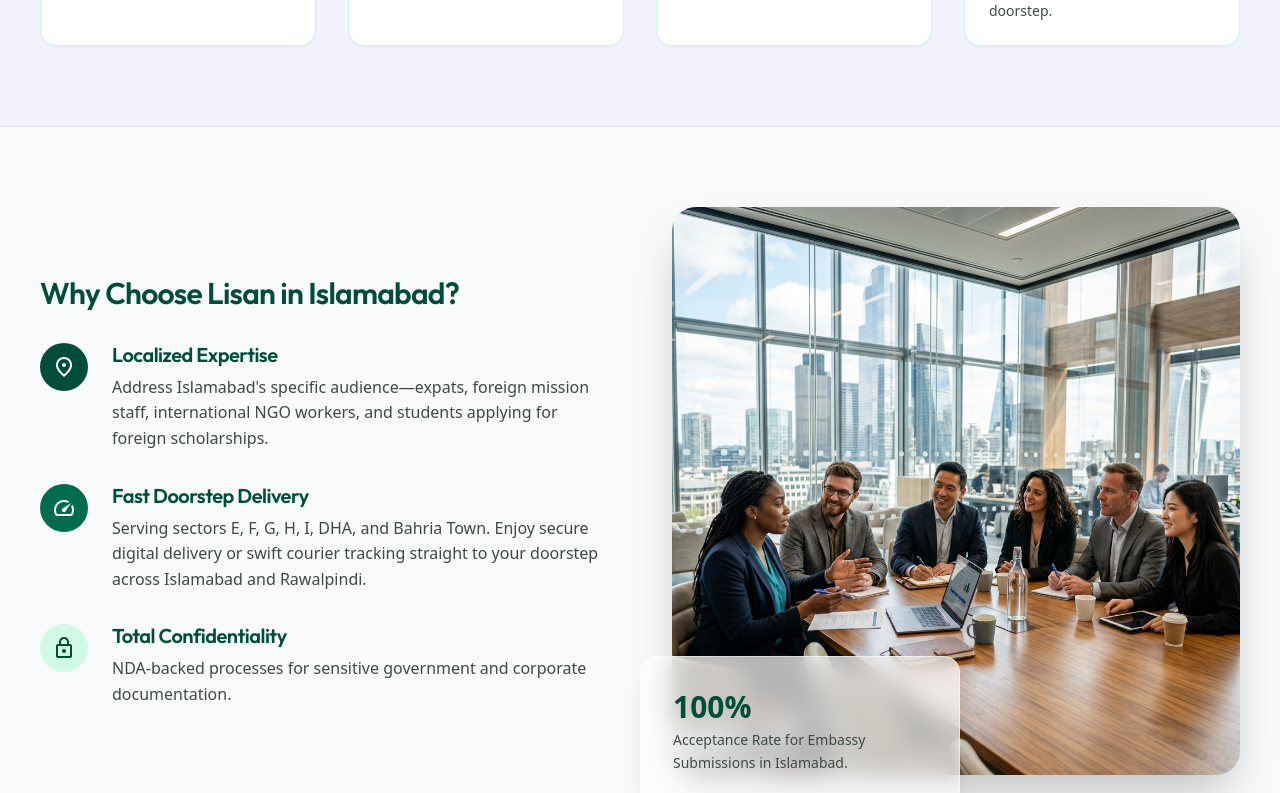
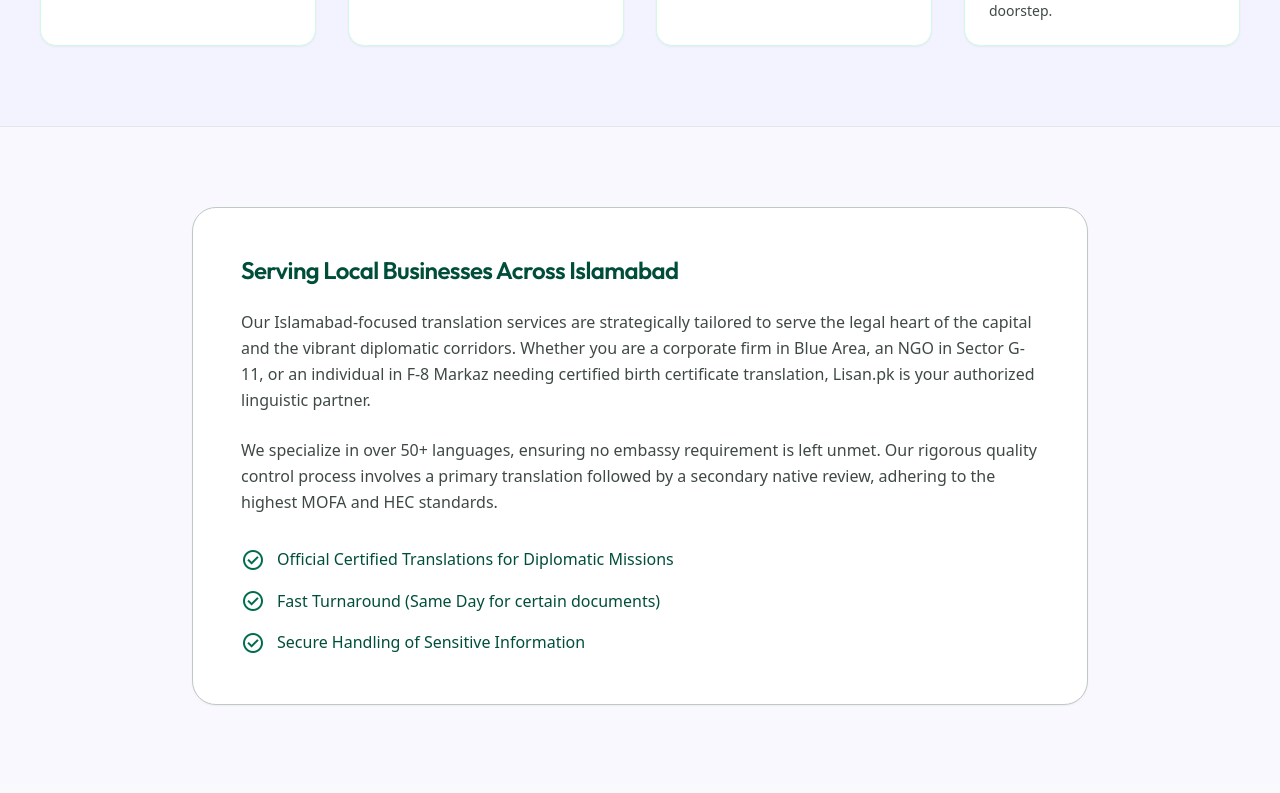
Before and after one commit to Usama-remote-worker/lisan.pk, a Next.js app: page /translation-services-islamabad in a window 1280 px wide. Shown: the part 2380-3173 px from the top of the page. Built offline with nearby package versions, Linux system fonts and the light colour scheme.

Commit message:
UI: Added localized SEO paragraph block to Islamabad page

```diff
--- a/src/app/translation-services-islamabad/page.tsx
+++ b/src/app/translation-services-islamabad/page.tsx
@@ -147,6 +147,33 @@ export default function IslamabadTranslationPage() {
                     </div>
                 </section>
 
+                {/* Local SEO Paragraph Section */}
+                <section className="py-[80px] max-w-[1280px] mx-auto px-4 md:px-[40px]">
+                    <div className="max-w-4xl mx-auto bg-white p-8 md:p-12 rounded-[1.5rem] border border-[#bec9c2] shadow-sm">
+                        <h2 className="text-[24px] font-semibold text-[#004e3a] mb-6">Serving Local Businesses Across Islamabad</h2>
+                        <p className="text-[16px] text-[#3f4944] leading-relaxed mb-6">
+                            Our Islamabad-focused translation services are strategically tailored to serve the legal heart of the capital and the vibrant diplomatic corridors. Whether you are a corporate firm in Blue Area, an NGO in Sector G-11, or an individual in F-8 Markaz needing certified birth certificate translation, Lisan.pk is your authorized linguistic partner.
+                        </p>
+                        <p className="text-[16px] text-[#3f4944] leading-relaxed mb-8">
+                            We specialize in over 50+ languages, ensuring no embassy requirement is left unmet. Our rigorous quality control process involves a primary translation followed by a secondary native review, adhering to the highest MOFA and HEC standards.
+                        </p>
+                        <div className="space-y-4">
+                            <div className="flex items-center gap-3 text-[#004e3a] font-medium">
+                                <span className="material-symbols-outlined text-[#006c4e]">check_circle</span>
+                                Official Certified Translations for Diplomatic Missions
+                            </div>
+                            <div className="flex items-center gap-3 text-[#004e3a] font-medium">
+                                <span className="material-symbols-outlined text-[#006c4e]">check_circle</span>
+                                Fast Turnaround (Same Day for certain documents)
+                            </div>
+                            <div className="flex items-center gap-3 text-[#004e3a] font-medium">
+                                <span className="material-symbols-outlined text-[#006c4e]">check_circle</span>
+                                Secure Handling of Sensitive Information
+                            </div>
+                        </div>
+                    </div>
+                </section>
+
                 {/* Why Choose Section */}
                 <section className="py-[80px] bg-[#F8FAFC] relative overflow-hidden">
                     <div className="max-w-[1280px] mx-auto px-4 md:px-[40px] flex flex-col md:flex-row items-center gap-16">
```
